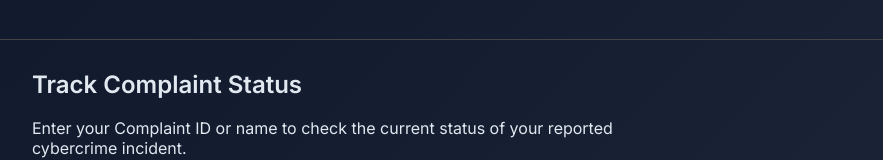
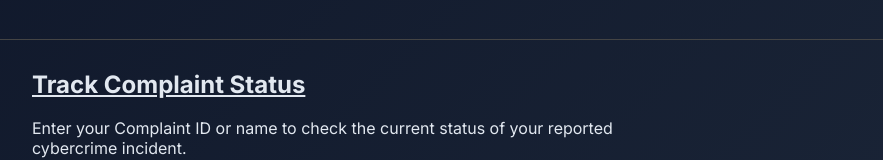
Before and after one commit to Praneel15-01-01/cyber-crime-portal, a React (Vite) app: page /#/track in a window 1280 px wide. Shown: the part 170-330 px from the top of the page, without its empty margins (158-1041 px from the left). Built offline with nearby package versions, Linux system fonts and the light colour scheme.

Commit message:
okay final

```diff
--- a/src/pages/riskAnalyzer.jsx
+++ b/src/pages/riskAnalyzer.jsx
@@ -84,7 +84,7 @@ function RiskAnalyzer() {
 
   return (
     <div className="page-container">
-      <h2>Cybersecurity Risk Analyzer</h2>
+      <h2><strong><u>Cybersecurity Risk Analyzer</u></strong></h2>
 
       <p style={{ maxWidth: "650px", marginBottom: "25px" }}>
         Rate your online behaviour from 1 (Never) to 10 (Always). Your
--- a/src/pages/track.jsx
+++ b/src/pages/track.jsx
@@ -13,7 +13,7 @@ function Track({ reports }) {
 
   return (
     <div className="page-container">
-      <h2>Track Complaint Status</h2>
+      <h2><strong><u>Track Complaint Status</u></strong></h2>
 
       <p style={{ maxWidth: "600px", marginBottom: "20px" }}>
         Enter your Complaint ID or name to check the current status of
```
